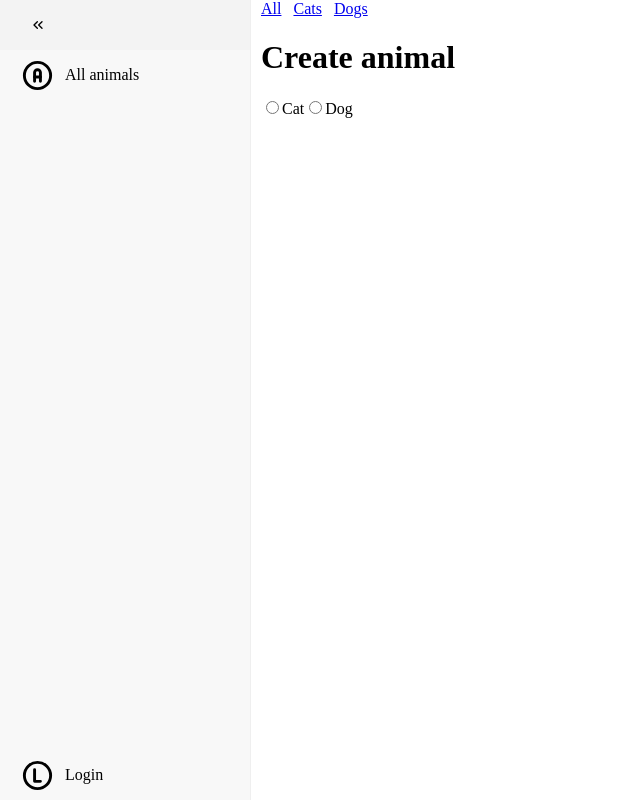
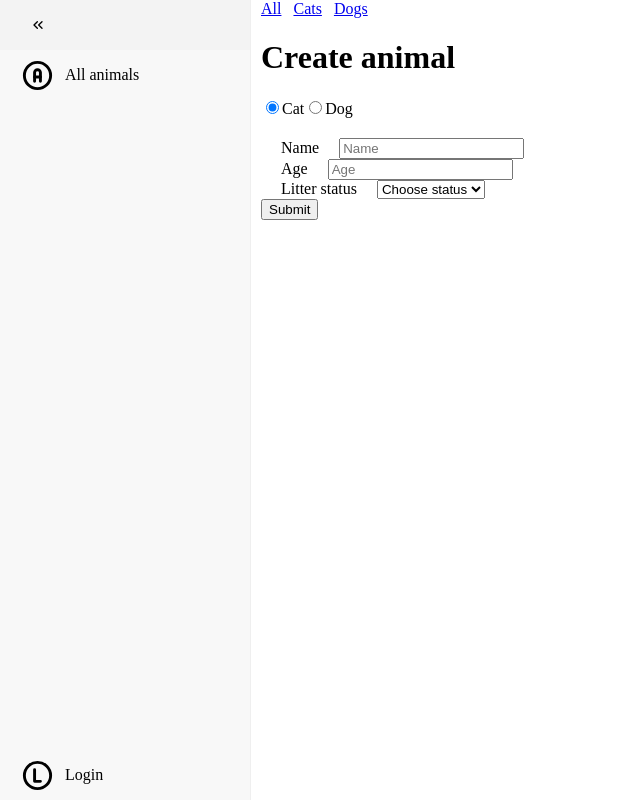
Before and after one commit to Dracules/Pets-manager, a React (Vite) app in the folder client/: page /edit in a window 1280 px wide. Shown: the whole page, without its empty margins (0-640 px from the left). Built offline with nearby package versions, Linux system fonts and the light colour scheme.

Commit message:
refactor: add default animalType to AnimalEditorPage in 'create' mode

```diff
--- a/client/src/domains/editor/ui/AnimalEditorPage.tsx
+++ b/client/src/domains/editor/ui/AnimalEditorPage.tsx
@@ -19,7 +19,7 @@ function AnimalEditorPage({ mode }: AnimalEditorPageProps) {
       if (type === 'cat' || type === 'dog') {
         setAnimalType(type);
       }
-    }
+    } else setAnimalType('cat');
   }, [mode, searchParams]);
 
   return (
```
